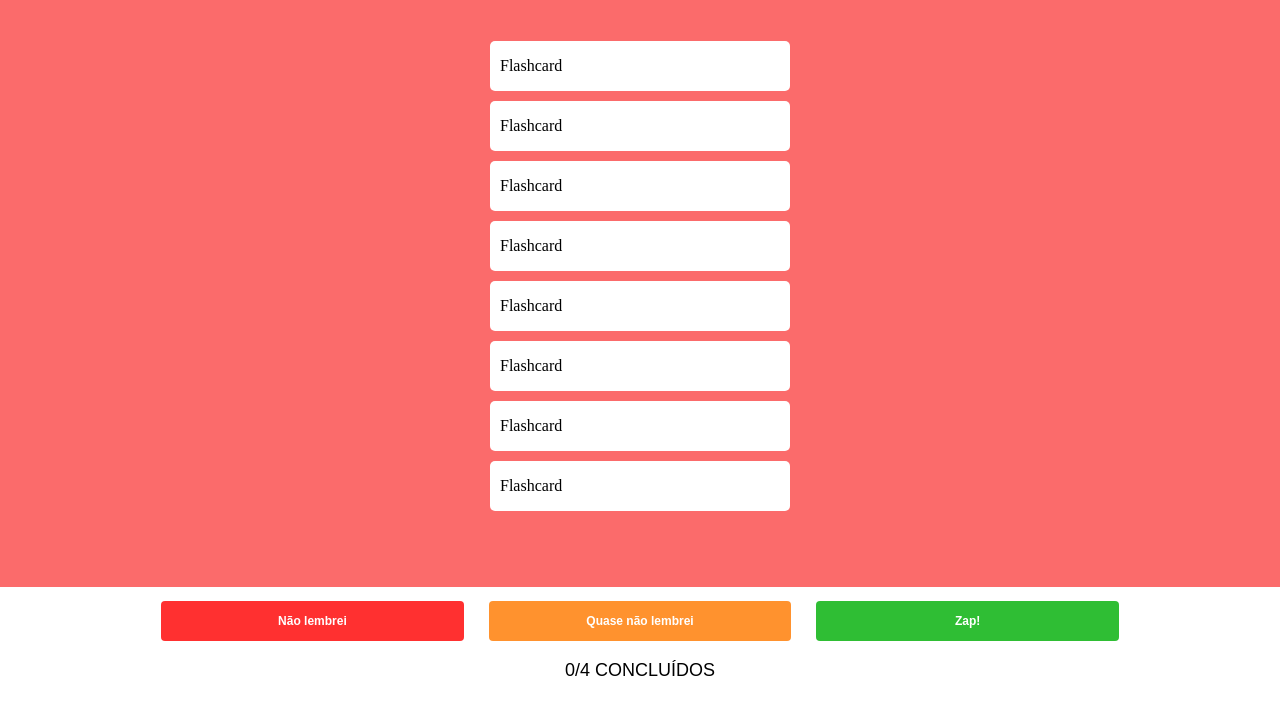
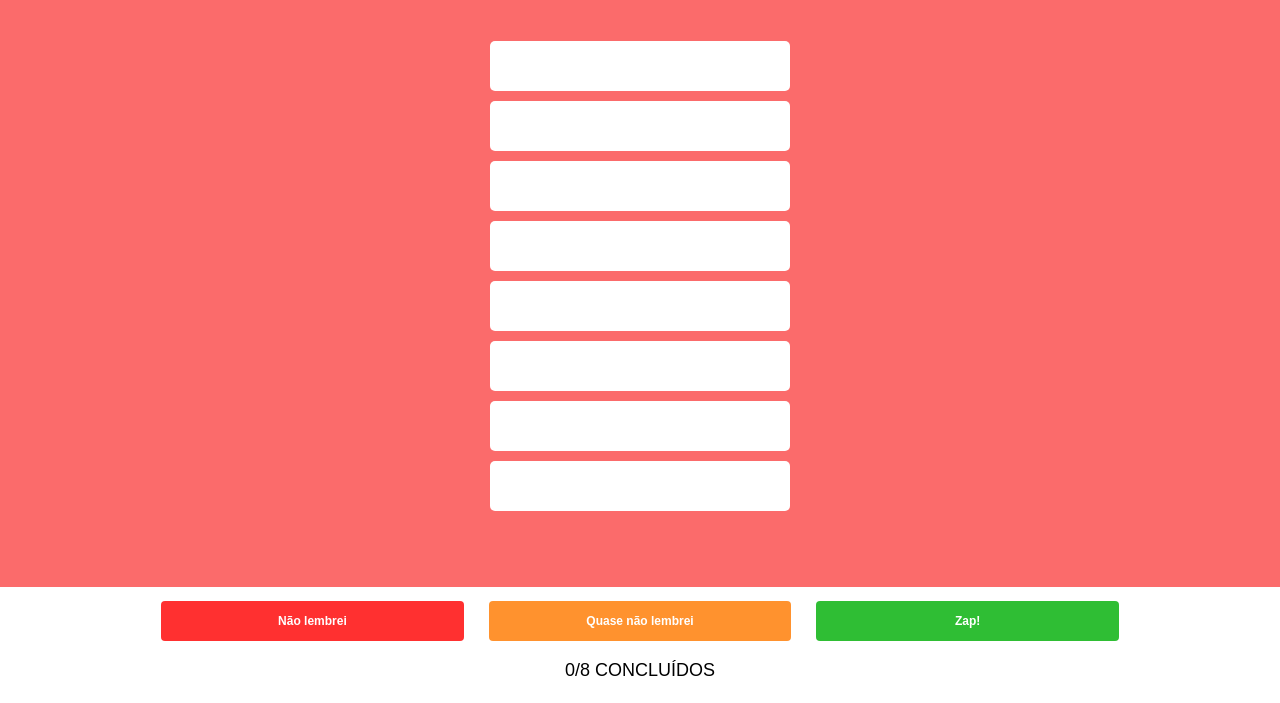
Before and after one commit to lcfernandez/driven-projeto9-zaprecall, a React app: page / in a window 1280 px wide. Shown: the part 97-800 px from the top of the page. Built offline with nearby package versions, Linux system fonts and the light colour scheme; a web font is replaced by a local one.

Commit message:
Criação de Deck e início da rendererização dos Flashcards

```diff
--- a/src/assets/css/style.css
+++ b/src/assets/css/style.css
@@ -1,81 +1,4 @@
 /* estilos gerais da aplicação */
-
-.flashcard.acerto {
-  color: var(--cor-zap);
-  text-decoration: line-through;
-}
-
-.flashcard.help {
-  color: var(--cor-quase-nao-lembrei);
-  text-decoration: line-through;
-}
-
-.flashcard.erro {
-  color: var(--cor-nao-lembrei);
-  text-decoration: line-through;
-}
-
-
-.flashcard.aberto {
-  min-height: 130px;
-  display: flex;
-  flex-direction: column;
-  background-color: var(--cor-fundo-card);
-  cursor: default;
-  padding: 20px 10px;
-}
-
-.aberto div {
-  width: 100%;
-  display: flex;
-  justify-content: flex-end;
-}
-
-
-
-.aberto.resposta div {
-  width: 100%;
-  display: flex;
-  justify-content: center;
-  align-items: center;
-}
-
-.aberto img {
-  cursor: pointer;
-}
-
-.action {
-  display: flex;
-  width: 100%;
-  justify-content: space-around;
-  align-items: center;
-  gap: 10px;
-}
-
-.icone,
-img.icone {
-  color: var(--preto);
-  width: 23px;
-  height: 23px;
-}
-
-.icone svg {
-  width: 23px;
-  height: 23px;
-}
-
-
-.icone .erro {
-  color: var(--nao-lembrei);
-}
-
-.icone .duvida {
-  color: var(--cor-quase-nao-lembrei);
-}
-
-.icone .acerto {
-  color: var(--cor-zap);
-}
 
 .home {
   width: 100%;
--- /dev/null
+++ b/src/assets/deck.js
@@ -0,0 +1,44 @@
+const deck = [
+    {
+        id: 1,
+        question: "O que é JSX?",
+        answer: "Uma extensão de linguagem do JavaScript"
+    },
+    {
+        id: 2,
+        question: "O React é __",
+        answer: "uma biblioteca JavaScript para construção de interfaces"
+    },
+    {
+        id: 3,
+        question: "Componentes devem iniciar com __",
+        answer: "letra maiúscula"
+    },
+    {
+        id: 4,
+        question: "Podemos colocar __ dentro do JSX",
+        answer: "expressões"
+    },
+    {
+        id: 5,
+        question: "O ReactDOM nos ajuda __",
+        answer: "interagindo com a DOM para colocar componentes React na mesma"
+    },
+    {
+        id: 6,
+        question: "Usamos o npm para __",
+        answer: "gerenciar os pacotes necessários e suas dependências"
+    },
+    {
+        id: 7,
+        question: "Usamos props para __",
+        answer: "passar diferentes informações para componentes"
+    },
+    {
+        id: 8,
+        question: "Usamos estado (state) para __",
+        answer: "dizer para o React quais informações quando atualizadas devem renderizar a tela novamente"
+    }
+];
+
+export default deck;
--- a/src/components/App.js
+++ b/src/components/App.js
@@ -1,15 +1,16 @@
+import deckCards from '../assets/deck';
+import Footer from './Footer';
+import GlobalStyle from "../assets/GlobalStyle";
+import Header from './Header';
 import Main from './Main';
-import Footer from './Footer';
-import GlobalStyle from "./GlobalStyle";
-import Header from './Header';
 import styled from "styled-components";
 
 export default function App() {
     return (
         <Content>
             <Header />
-            <Main />
-            <Footer />
+            <Main deckCards={deckCards} />
+            <Footer totalCards={deckCards.length}/>
             <GlobalStyle />
         </Content>
     );
--- a/src/components/Flashcard.js
+++ b/src/components/Flashcard.js
@@ -1,10 +1,24 @@
+import open from "../assets/img/play-outline-icon.svg";
+import flip from "../assets/img/setinha.png";
 import styled from "styled-components";
 
-export default function Flashcard() {
+export default function Flashcard(props) {
     return (
-        <FlashcardContainer>
-            Flashcard
-        </FlashcardContainer>
+        <FlashcardContainer></FlashcardContainer>
+        /* if (props.status === "open") {
+            {props.status === "open" ? <FlashcardOpenContainer> : <FlashcardContainer>}
+            {props.status === "open" ? (props.face === "question" ? props.question : props.answer) : `Flashcard ${props.number}`}
+            {props.status === "open" && props.face === "question" ? <Icone alt="Ação" src={props.status === "open" ? flip : open} /> : ""}
+        {props.status === "open" ? </FlashcardOpenContainer> : </FlashcardContainer>}
+        } else {
+
+        }
+        <>
+            {props.status === "open" ? <FlashcardOpenContainer> : <FlashcardContainer>}
+                {props.status === "open" ? (props.face === "question" ? props.question : props.answer) : `Flashcard ${props.number}`}
+                {props.status === "open" && props.face === "question" ? <Icone alt="Ação" src={props.status === "open" ? flip : open} /> : ""}
+            {props.status === "open" ? </FlashcardOpenContainer> : </FlashcardContainer>}
+        </> */
     );
 }
 
@@ -22,3 +36,86 @@ const FlashcardContainer = styled.div`
     padding: 10px 10px;
     width: 300px;
 `;
+
+const FlashcardOpenContainer = styled(FlashcardContainer)`
+    min-height: 130px;
+    display: flex;
+    flex-direction: column;
+    background-color: var(--cor-fundo-card);
+    cursor: default;
+    padding: 20px 10px;
+`;
+
+/*.flashcard.aberto {
+
+  }
+
+  .aberto div {
+    width: 100%;
+    display: flex;
+    justify-content: flex-end;
+  }
+
+  .aberto.resposta div {
+    width: 100%;
+    display: flex;
+    justify-content: center;
+    align-items: center;
+  }
+
+  .aberto img {
+    cursor: pointer;
+  }*/
+
+const Icone = styled.img`
+    color: var(--preto);
+    width: 23px;
+    height: 23px;
+`;
+/* .icone,
+img.icone {
+  color: var(--preto);
+  width: 23px;
+  height: 23px;
+}
+
+.icone svg {
+  width: 23px;
+  height: 23px;
+} */
+
+
+/* .flashcard.acerto {
+    color: var(--cor-zap);
+    text-decoration: line-through;
+  }
+
+  .flashcard.help {
+    color: var(--cor-quase-nao-lembrei);
+    text-decoration: line-through;
+  }
+
+  .flashcard.erro {
+    color: var(--cor-nao-lembrei);
+    text-decoration: line-through;
+  }
+
+  .action {
+    display: flex;
+    width: 100%;
+    justify-content: space-around;
+    align-items: center;
+    gap: 10px;
+  }
+
+  .icone .erro {
+    color: var(--nao-lembrei);
+  }
+
+  .icone .duvida {
+    color: var(--cor-quase-nao-lembrei);
+  }
+
+  .icone .acerto {
+    color: var(--cor-zap);
+  } */
--- a/src/components/Footer.js
+++ b/src/components/Footer.js
@@ -1,7 +1,7 @@
 import Button from "./Button";
 import styled from "styled-components";
 
-export default function Footer() {
+export default function Footer(props) {
     return (
         <FooterContainer>
             <Buttons>
@@ -10,7 +10,7 @@ export default function Footer() {
                 <Button type="zap" text="Zap!" />
             </Buttons>
 
-            0/4 CONCLUÍDOS
+            0/{props.totalCards} CONCLUÍDOS
         </FooterContainer>
     );
 }
@@ -21,19 +21,18 @@ const Buttons = styled.div`
 `;
 
 const FooterContainer = styled.div`
-    position: fixed;
+    background-color: white;
     bottom: 0;
-    left: 0;
-    right: 0;
-    background-color: white;
-    z-index: 1;
-    width: 100%;
-    padding: 14px 10px 24px 10px;
-    font-size: 18px;
     color: black;
-    position: fixed;
-    text-align: center;
     display: flex;
     flex-direction: column;
+    font-size: 18px;
     gap: 20px;
+    left: 0;
+    padding: 14px 10px 24px 10px;
+    position: fixed;
+    right: 0;
+    text-align: center;
+    width: 100%;
+    z-index: 1;
 `;
--- a/src/components/Main.js
+++ b/src/components/Main.js
@@ -1,17 +1,20 @@
 import Flashcard from './Flashcard';
 import styled from "styled-components";
 
-export default function Main() {
+export default function Main(props) {
     return (
         <Deck>
-            <Flashcard />
-            <Flashcard />
-            <Flashcard />
-            <Flashcard />
-            <Flashcard />
-            <Flashcard />
-            <Flashcard />
-            <Flashcard />
+            {props.deckCards.map(
+                (card) =>
+                    <Flashcard
+                        answer={card.answer}
+                        key={card.id}
+                        question={card.question}
+                        number={card.id}
+                        status="open"
+                        face="answer"
+                    />
+            )}
         </Deck>
     );
 }
```
Also changed, not shown: src/assets/GlobalStyle.js (renamed from src/components/GlobalStyle.js).
